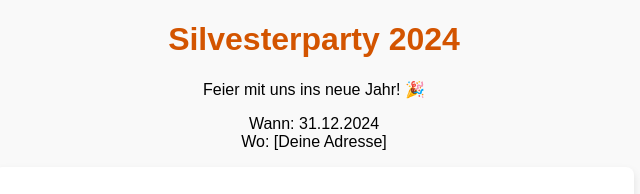
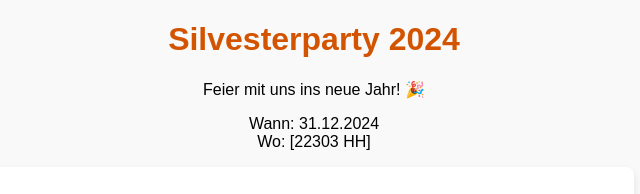
Before and after one commit to Monique98241/partynacht, a plain HTML site: page index.html in a window 1280 px wide. Shown: the top 194 px of the page, 326-966 px from the left. Drawn offline with Linux system fonts and the light colour scheme.

Commit message:
Update index.html

```diff
--- a/index.html
+++ b/index.html
@@ -54,7 +54,7 @@
 <body>
     <h1>Silvesterparty 2024</h1>
     <p style="text-align: center;">Feier mit uns ins neue Jahr! 🎉</p>
-    <p style="text-align: center;">Wann: 31.12.2024<br>Wo: [Deine Adresse]</p>
+    <p style="text-align: center;">Wann: 31.12.2024<br>Wo: [22303 HH]</p>
 
     <form id="partyForm">
         <label for="name">Dein Name:</label>
```
